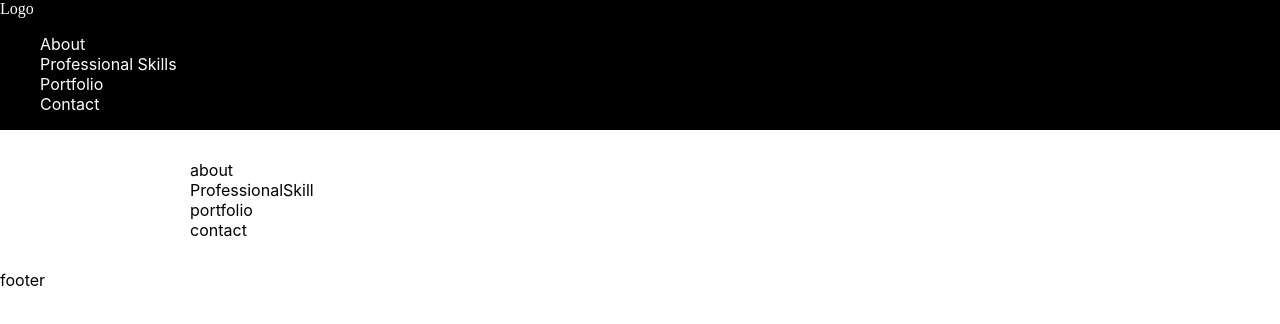
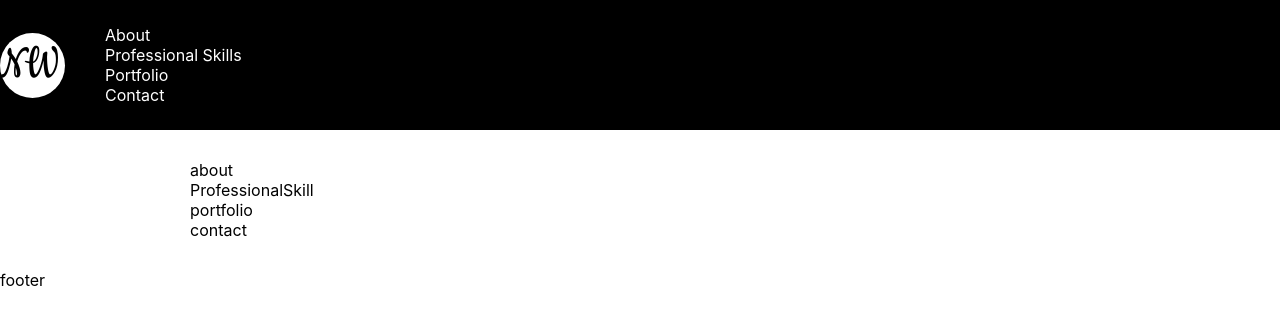
Before and after one commit to vnimrod/my-web, a Next.js app: page / in a window 1280 px wide. Shown: the top 324 px of the page. Built offline with nearby package versions, Linux system fonts and the light colour scheme.

Commit message:
create nav bar logo

```diff
--- a/components/nav-bar/nav-bar.module.scss
+++ b/components/nav-bar/nav-bar.module.scss
@@ -1,5 +1,7 @@
 .NavBar {
-  background-color: black;
+  display: flex;
+  align-items: center;
+  background-color: #000000;
   height: 130px;
   position: sticky;
 }
--- a/features/logo/logo.module.scss
+++ b/features/logo/logo.module.scss
@@ -1,4 +1,14 @@
 .Logo {
-  color: white;
+  display: flex;
+  width: 65px;
+  height: 65px;
+  font-size: 50px;
+  color: #000000;
+  background-color: #ffffff;
+  border-radius: 50%;
   font-family: 'Cookie', cursive;
+
+  .text {
+    align-self: center;
+  }
 }
--- /dev/null
+++ b/features/logo/logo.texts.json
@@ -0,0 +1,3 @@
+{
+  "text": "NW"
+}
--- a/features/logo/logo.tsx
+++ b/features/logo/logo.tsx
@@ -1,6 +1,11 @@
 import React from 'react';
+import texts from './logo.texts.json';
 import styles from './logo.module.scss';
 
 export const Logo = () => {
-  return <div className={styles.Logo}>Logo</div>;
+  return (
+    <div className={styles.Logo}>
+      <span className={styles.text}>{texts.text}</span>
+    </div>
+  );
 };
--- a/styles/globals.scss
+++ b/styles/globals.scss
@@ -1,3 +1,5 @@
+@import url('https://fonts.googleapis.com/css2?family=Cookie&display=swap');
+
 html,
 body {
   padding: 0;
```
